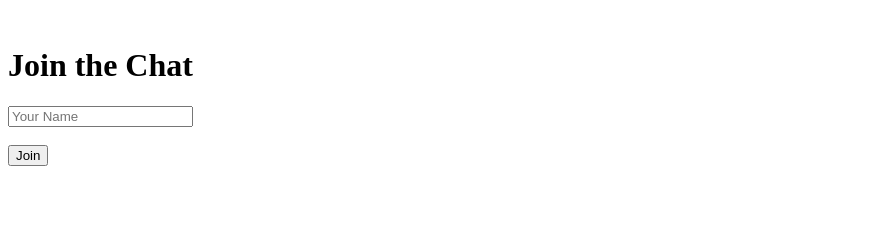
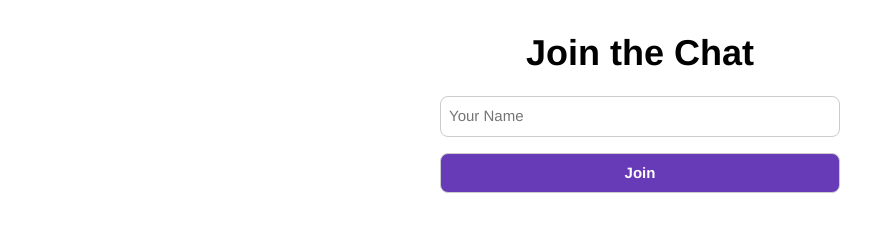
Before and after one commit to kevin-krug/chat-app, a website: page index.html in a window 1280 px wide. Shown: the whole page, without its empty margins (0-895 px from the left). Drawn offline with nearby package versions, Linux system fonts and the light colour scheme; files whose address does not match are found by name.

Commit message:
:lipstick: adds basic styles. adds w3 utiliy css

```diff
--- a/index.html
+++ b/index.html
@@ -3,21 +3,20 @@
 
 <head>
     <meta charset="UTF-8">
+    <link rel="stylesheet" href="https://www.w3schools.com/w3css/4/w3.css">
+    <link rel="stylesheet" href="./styles/global.css">
     <script src="node_modules/socket.io/client-dist/socket.io.js"></script>
 </head>
 
 <body>
-    <div>
-        <br>
-        <div>
-            <h1>Join the Chat</h1>
-            <form action="/chat">
-                <input id="user" type="text" name="user" placeholder='Your Name'>
-                <br>
-                <br>
-                <button id="join" type="submit">Join</button>
-                </form>
-        </div>
+    <div class="w3-container w3-center w3-margin-top">
+        <h1 class="w3-margin-bottom">Join the Chat</h1>
+        <form action="/chat">
+            <input class="w3-input w3-border w3-round-large w3-margin-bottom" id="user" type="text" name="user"
+                placeholder="Your Name">
+            <button class="w3-button w3-border w3-round-large w3-deep-purple w3-hover-purple w3-block" id="join"
+                type="submit">Join</button>
+        </form>
     </div>
     <script src="node_modules/socket.io/client-dist/socket.io.js"></script>
     <script src="index.js"></script>
--- /dev/null
+++ b/styles/global.css
@@ -0,0 +1,28 @@
+body,
+h1,
+h2,
+h3,
+h4,
+h5,
+h6 {
+    font-family: Helvetica Neue, Helvetica, Segoe UI, Tahoma, Arial, sans-serif;
+}
+
+button,
+h1,
+h2,
+h3,
+h4,
+h5,
+h6 {
+    font-weight: 700;
+}
+
+form {
+    max-width: 400px;
+    margin: 0 auto;
+}
+
+input {
+    font-weight: 500;
+}
```
Also changed, not shown: chat/index.html (+9 -10 lines).
